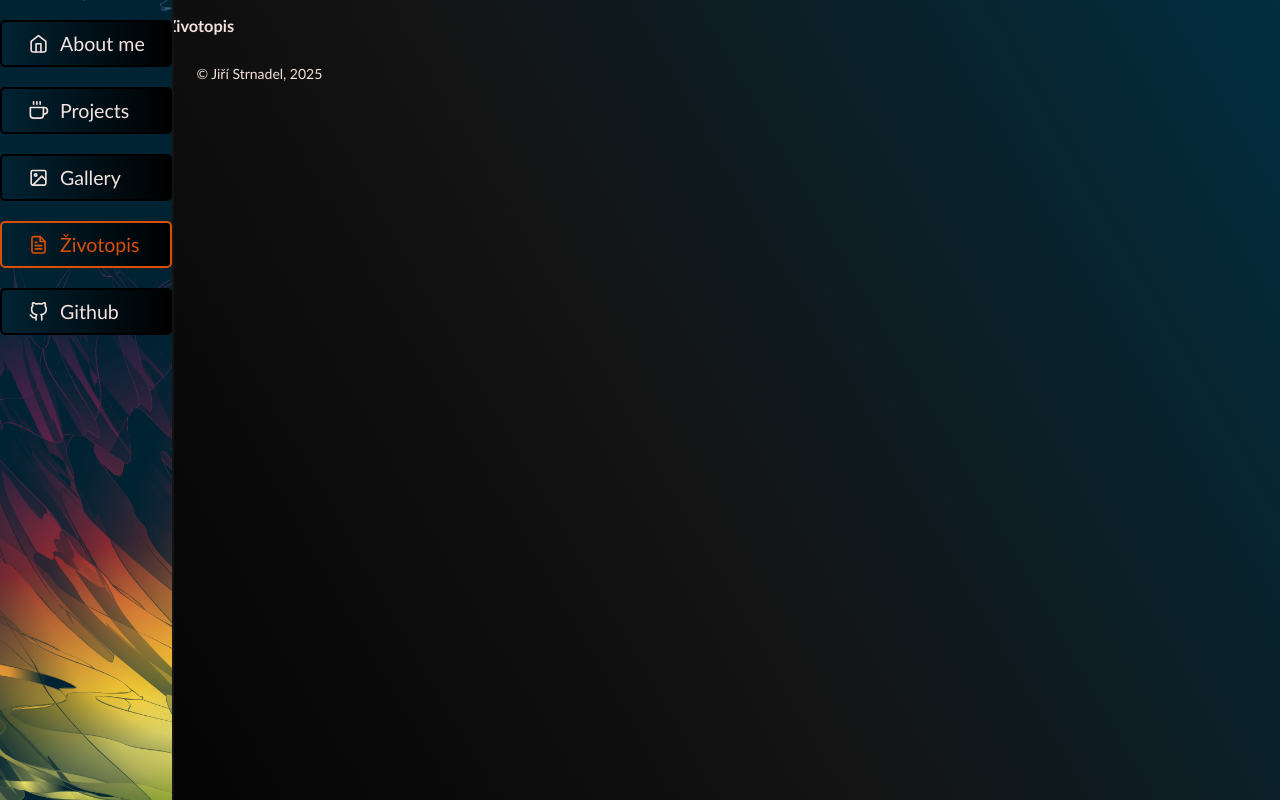
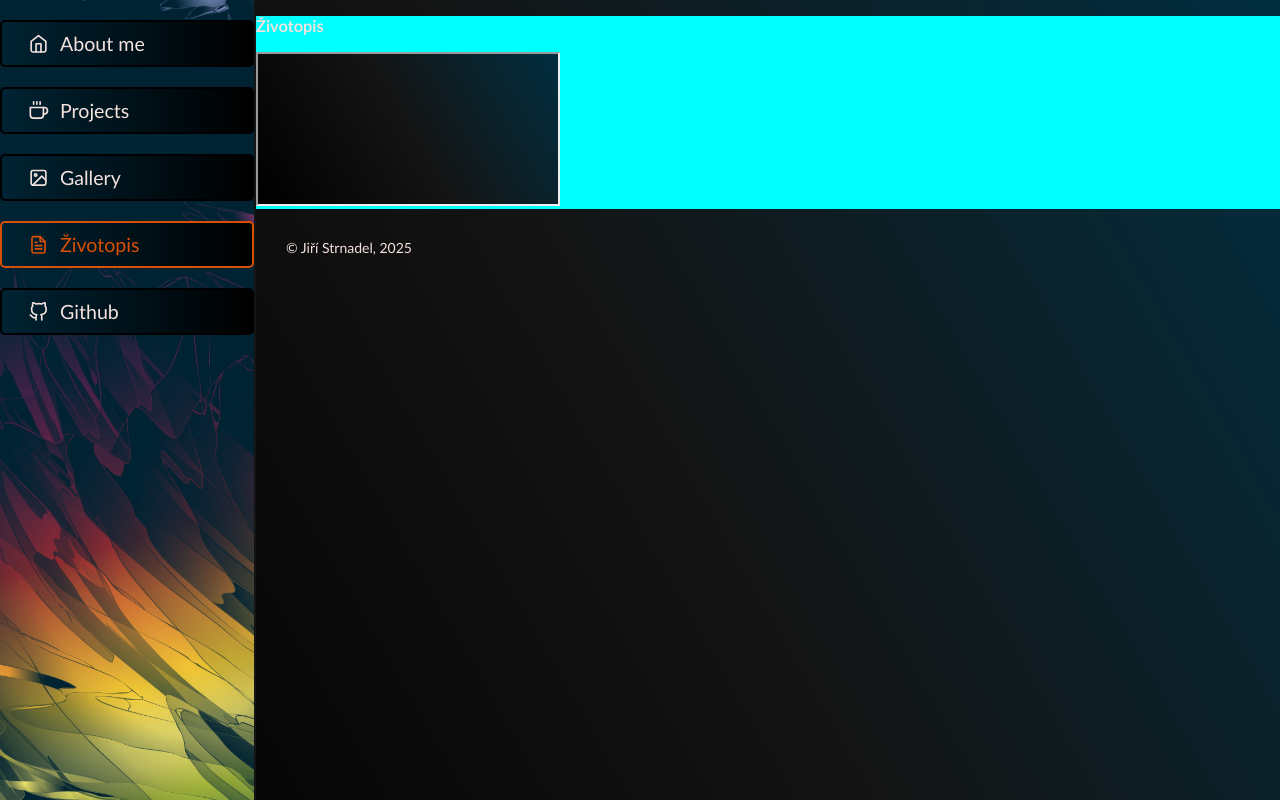
Before and after one commit to Juzba/my-portfolio, a React (Vite) app: page /resume in a window 1280 px wide. Built offline with nearby package versions, Linux system fonts and the light colour scheme.

Commit message:
last update

```diff
--- a/package.json
+++ b/package.json
@@ -11,8 +11,9 @@
   },
   "dependencies": {
     "firebase": "^11.4.0",
-    "react": "^19.0.0",
-    "react-dom": "^19.0.0",
+    "react": "^18.2.0",
+    "react-color": "^2.19.3",
+    "react-dom": "^18.2.0",
     "react-icons": "^5.5.0",
     "react-router-dom": "6.4",
     "sass": "^1.85.1",
--- a/src/App.tsx
+++ b/src/App.tsx
@@ -6,6 +6,7 @@ import NavShared from './pages/NavShared';
 import Resume from './pages/Resume';
 import GitHub from './pages/GitHub';
 import OneProject from './pages/OneProject';
+
 
 const App = () => {
     return (
--- a/src/pages/Home/About-First-Box.scss
+++ b/src/pages/Home/About-First-Box.scss
@@ -2,8 +2,7 @@
 
 .about {
 	box-sizing: border-box;
-	width: 86vw;
-	padding: 15px;
+	width: 100%;
 	font-size: 1.5rem;
 	overflow: hidden;
 
@@ -16,7 +15,7 @@
 			box-sizing: border-box;
 			display: flex;
 			flex-wrap: wrap;
-			margin: 20px;
+			// margin: 20px;
 			width: 100%;
 			align-items: center;
 
--- a/src/pages/Home/About-Responsivity-Width.scss
+++ b/src/pages/Home/About-Responsivity-Width.scss
@@ -2,16 +2,20 @@
 
 .about {
 	@media (max-width: index.$screen-size) {
-		width: 100vw;
+		width: 100%;
+		padding: 0;
 		display: flex;
 		flex-direction: column;
 		flex-wrap: wrap;
 		.first-block {
-			padding: 15px;
+			padding: 0px;
 			.box {
 				margin: 0;
 				.nadpis {
 					margin: 0;
+					padding: 0px;
+					.text2{
+					}
 				}
 			}
 		}
--- a/src/pages/Home/About-Second-Box.scss
+++ b/src/pages/Home/About-Second-Box.scss
@@ -11,7 +11,7 @@
 			flex-wrap: wrap;
 			width: 100%;
 			box-sizing: border-box;
-			margin: 100px 20px 20px;
+			margin: 100px 0px 20px;
 			padding: 40px 20px;
 			align-items: center;
 
--- a/src/pages/Resume.tsx
+++ b/src/pages/Resume.tsx
@@ -1,7 +1,11 @@
+import pdfResume from "../assets/Zivotopis 2025.pdf"
+import "./scss/Resume.scss"
+
 const Resume = () => {
     return (
-        <section>
+        <section className="resume-page">
             <h1>Životopis</h1>
+            <iframe className="resume" src={pdfResume}></iframe>
         </section>
     );
 };
--- a/src/pages/navShared/scss/Sidebar.scss
+++ b/src/pages/navShared/scss/Sidebar.scss
@@ -1,14 +1,14 @@
 @use "../../../index.scss";
 
-$sidebar-size: 13vw;
+$sidebar-size: 20%;
 
 header {
 	box-sizing: border-box;
-	min-width: $sidebar-size;
+	width: $sidebar-size;
 	height: 100vh;
 	.sidebar {
 		box-sizing: border-box;
-		min-width: $sidebar-size;
+		width: $sidebar-size;
 		height: 100vh;
 		display: flex;
 		flex-direction: column;
@@ -93,8 +93,8 @@ header {
 				border: none;
 				display: block;
 				position: fixed;
-				right: 15px;
-				top: 20px;
+				right: 30px;
+				top: 10px;
 				cursor: pointer;
 			}
 		}
--- a/src/pages/scss/NavShared.scss
+++ b/src/pages/scss/NavShared.scss
@@ -1,8 +1,21 @@
 @use '../../index.scss';
 
 .navigation-shared {
-    width: fit-content;
+    width: 100vw;
+    padding: 0;
+    margin: 0;
     display: flex;
     flex-direction: row;
 
+    .right-side {
+        width: 80%;
+    }
+
+
+@media (max-width: index.$screen-size) {
+    .right-side {
+        width: 100%;
+    }
 }
+
+}
--- /dev/null
+++ b/src/pages/scss/Resume.scss
@@ -0,0 +1,9 @@
+@use '../../index.scss';
+
+
+.resume-page{
+    background-color: aqua;
+    width: 100%;
+    .resume{
+    }
+}
```
Also changed, not shown: 2 other files (tests, documents, lock files or other folders).
